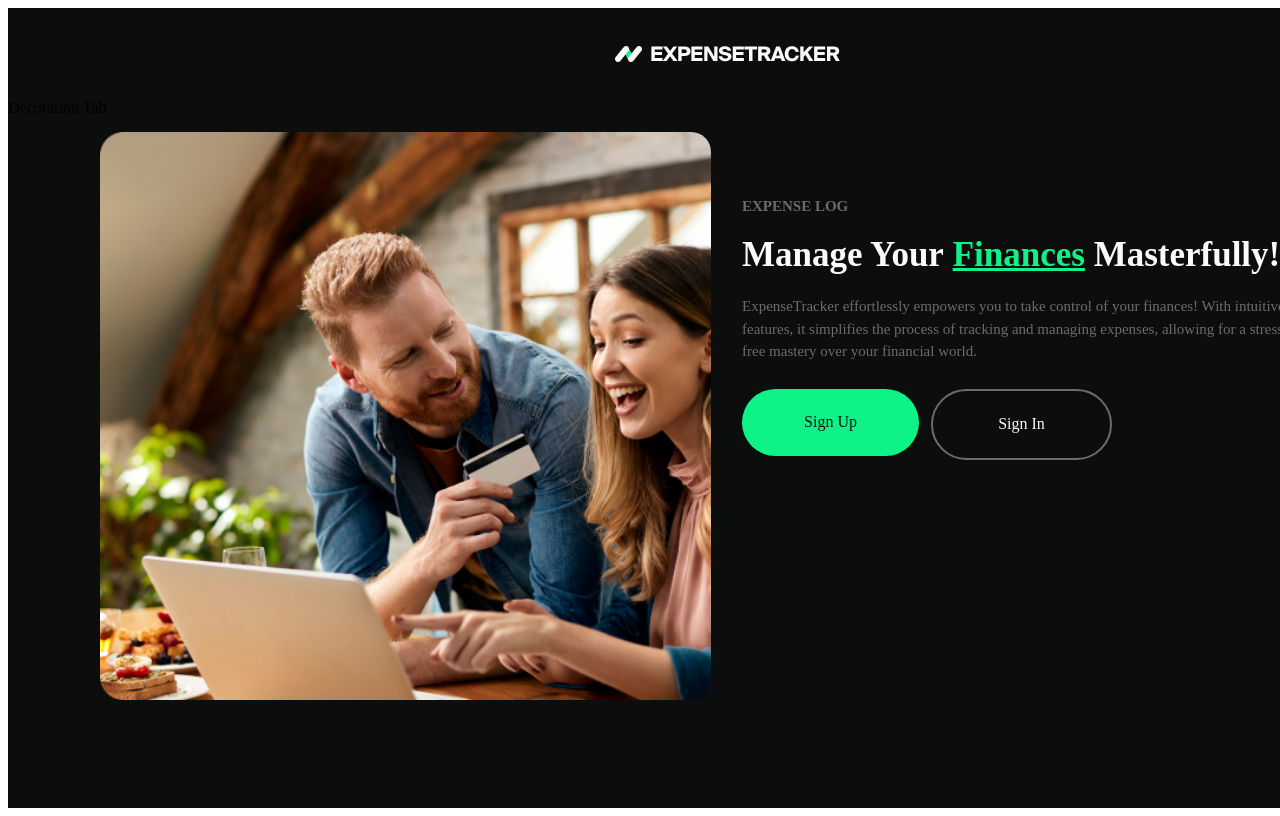
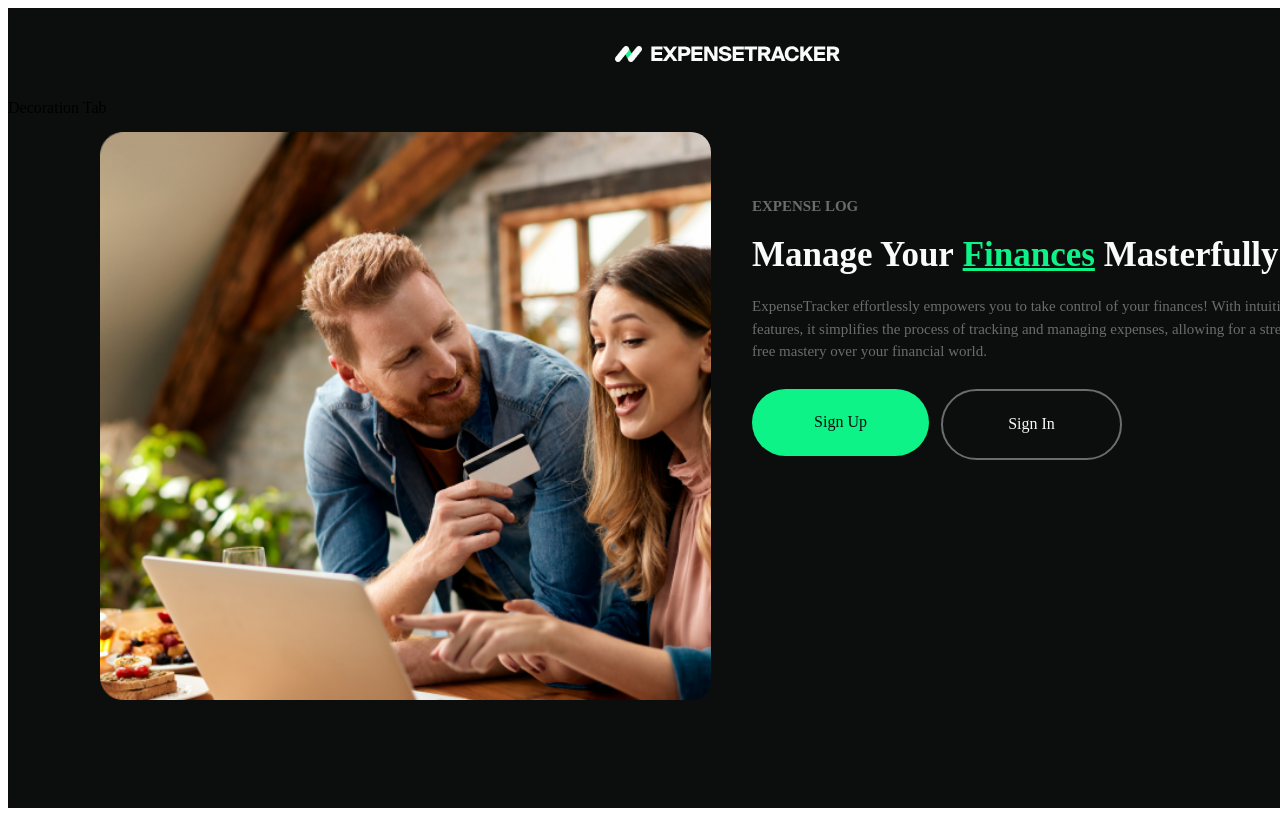
Before and after one commit to Reuelle/expense-tracker, a React (Create React App) app: page /expense-tracker/register in a window 1280 px wide. Both pictures are taken after a click on the element 728 px from the left and 53 px from the top of the page. Shown: the top 816 px of the page. Built offline with nearby package versions, Linux system fonts and the light colour scheme.

Commit message:
Update AuthNav.module.css

```diff
--- a/src/components/AuthNav/AuthNav.module.css
+++ b/src/components/AuthNav/AuthNav.module.css
@@ -26,7 +26,7 @@
   max-width: 1000px;
   width: 562px;
   height: 351px;
-  margin-left: 275px;
+  margin-left: 285px;
   margin-top: 9px;
 }
 
```
